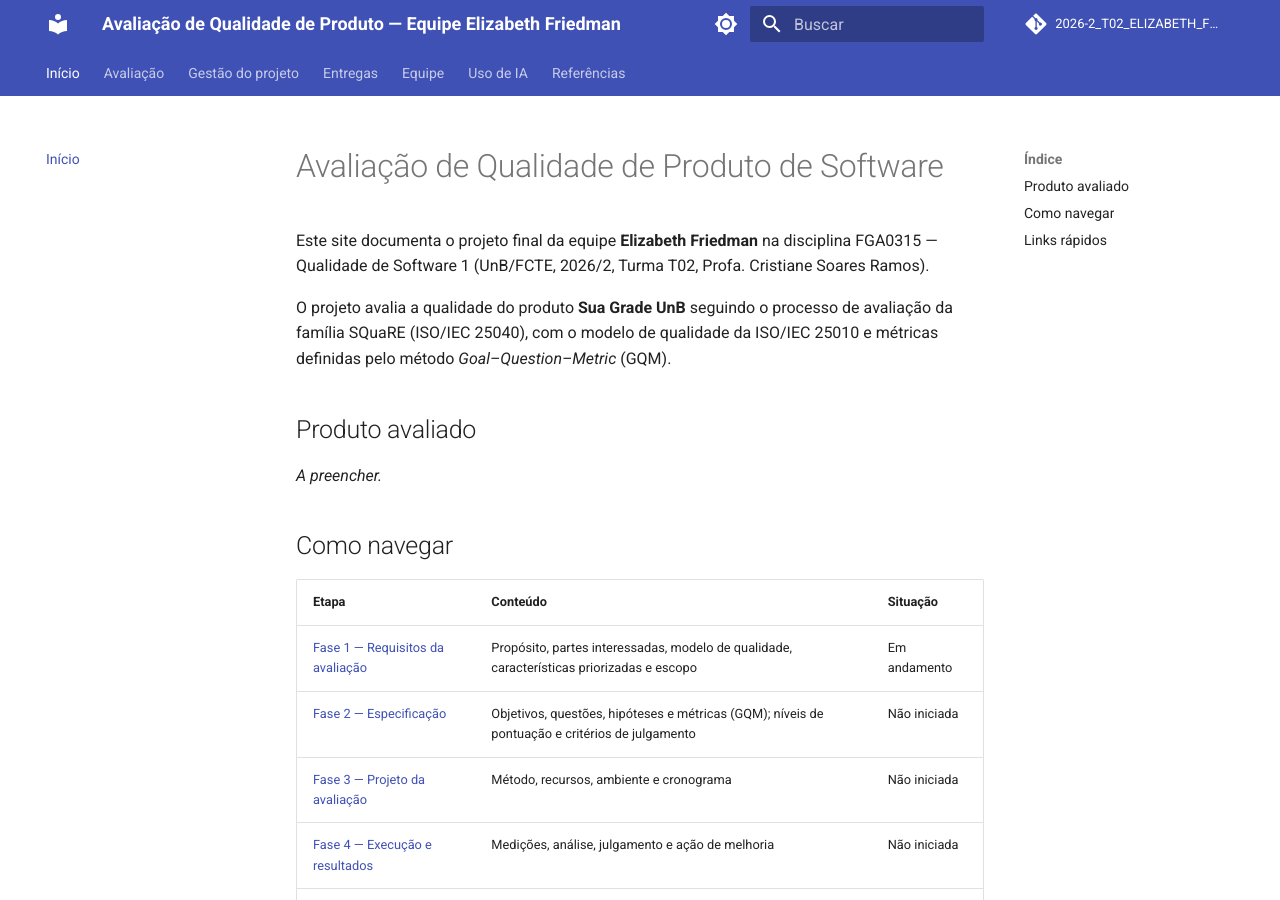
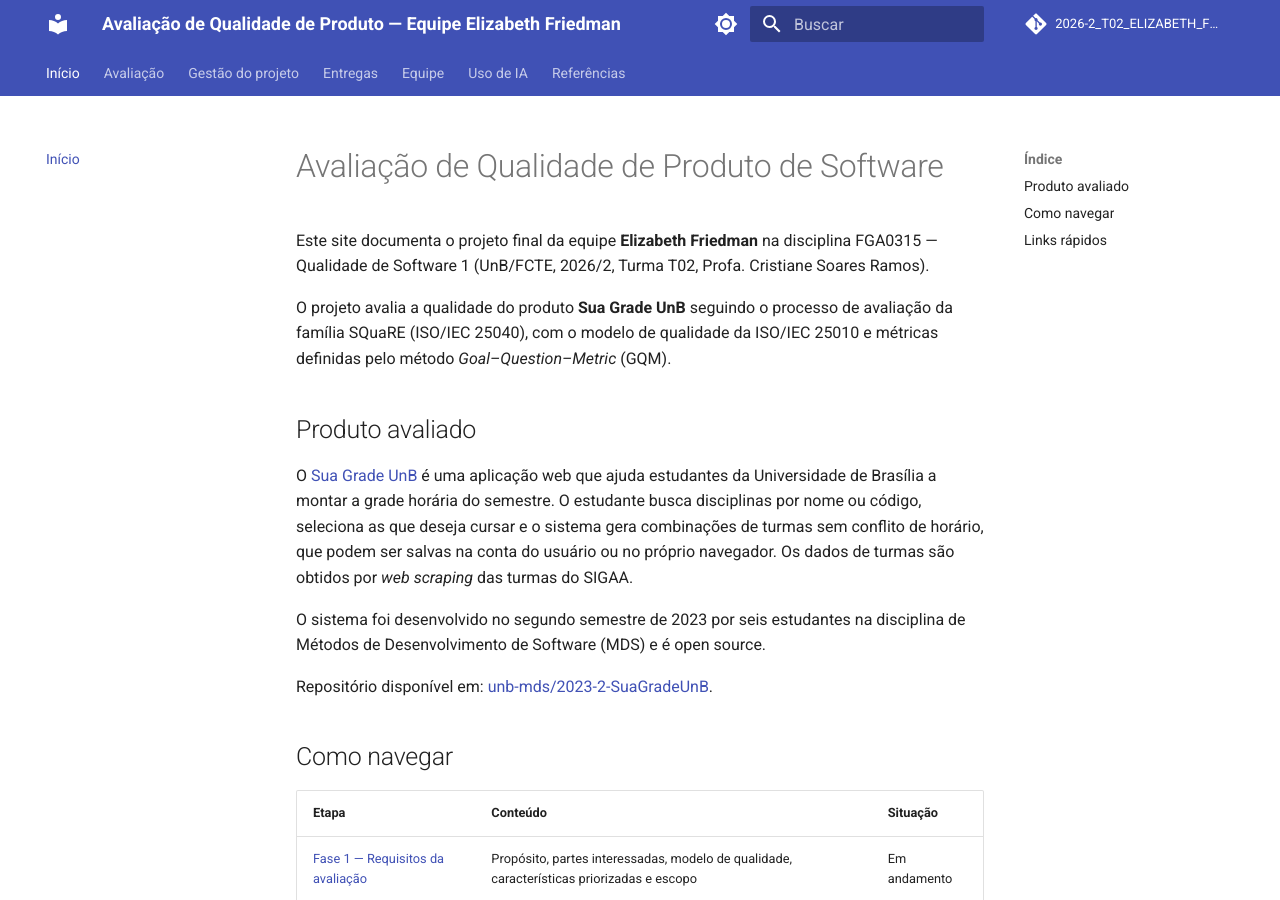
Before and after one commit to FCTE-Qualidade-de-Software-1/2026-2_T02_ELIZABETH_FRIEDMAN, an MkDocs documentation site: the page built from docs/index.md, in a window 1280 px wide and 900 px high. Built offline with MkDocs 1.6.1 and Material for MkDocs 9.7.7, drawn with Linux system fonts in a browser that asks for light colours; comment, search, counter and statistics services are not loaded.

Commit message:
docs: adiciona sobre o produto avaliado na página home

```diff
--- a/docs/index.md
+++ b/docs/index.md
@@ -9,9 +9,15 @@
 
 ## Produto avaliado
 
-<!-- Uma ou duas frases sobre o produto e link para o repositório/site dele. -->
+O [Sua Grade UnB](https://suagradeunb.com.br/) é uma aplicação web que ajuda estudantes da
+Universidade de Brasília a montar a grade horária do semestre. O estudante busca disciplinas
+por nome ou código, seleciona as que deseja cursar e o sistema gera combinações de turmas sem
+conflito de horário, que podem ser salvas na conta do usuário ou no próprio navegador. Os dados de turmas são obtidos por *web scraping* das turmas do SIGAA.
 
-*A preencher.*
+O sistema foi desenvolvido no segundo semestre de 2023 por seis estudantes na disciplina de Métodos de Desenvolvimento de Software (MDS) e é open source.
+
+Repositório disponível em: [unb-mds/2023-2-SuaGradeUnB](https://github.com/unb-mds/2023-2-SuaGradeUnB).
+
 
 ## Como navegar
 
```
